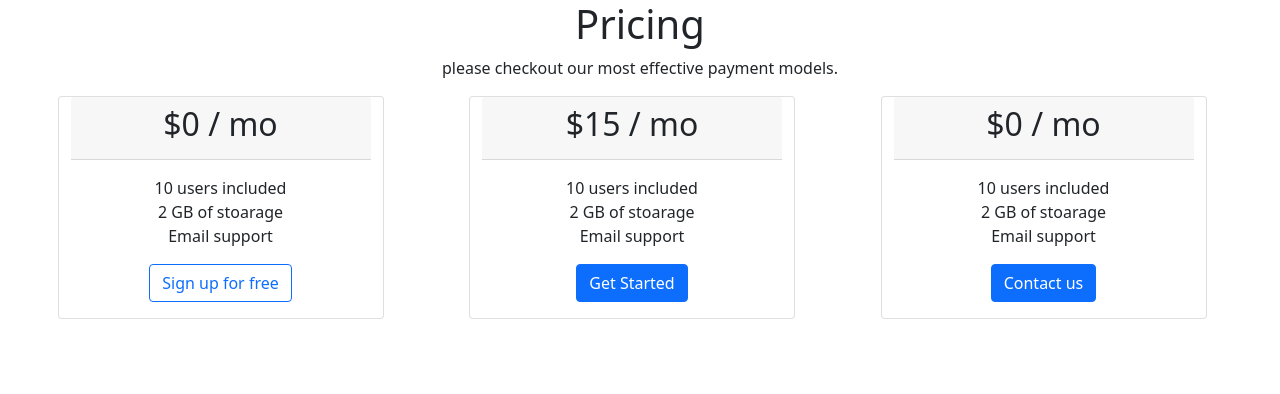
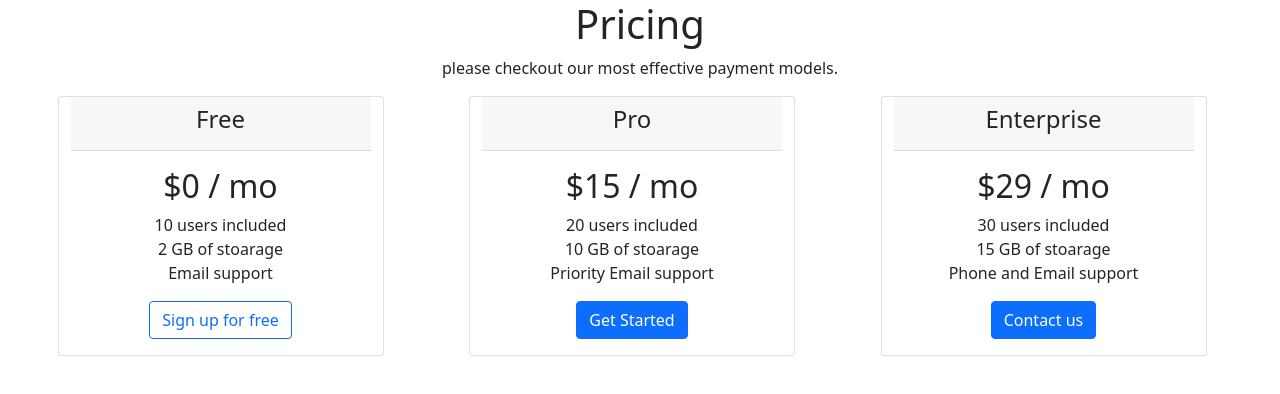
Before and after one commit to shivrajkaudare/Pricing-cards-using-bootstrap, a plain HTML site: page index.html in a window 1280 px wide. Drawn offline with nearby package versions, Linux system fonts and the light colour scheme.

Commit message:
Update index.html

```diff
--- a/index.html
+++ b/index.html
@@ -12,9 +12,10 @@
     <div class="row  text-center justify-content-evenly">
        <div class="card col-md-3 mb-3 me-3">
           <div class="card-header">
-            <h2 class="card-title">$0 / mo</h2>
+            <h4>Free</h4>
           </div>
           <div class="card-body">
+            <h2 class="card-title">$0 / mo</h2>
             <Ul class="list-unstyled">
                 <li>10 users included</li>
                 <li> 2 GB of stoarage</li>
@@ -25,32 +26,33 @@
        </div>
         <div class="card  col-md-3 mb-3 me-3">
            <div class="card-header">
-             <h2 class="card-title">$15 / mo</h2>
+            <h4>Pro</h4>
            </div>
            <div class="card-body">
+            <h2 class="card-title">$15 / mo</h2>
              <Ul class="list-unstyled">
-                 <li>10 users included</li>
-                 <li> 2 GB of stoarage</li>
-                 <li> Email support</li>
+                 <li>20 users included</li>
+                 <li> 10 GB of stoarage</li>
+                 <li> Priority Email support</li>
              </Ul>
             <button type="button" class="btn btn-primary">Get Started</button>
            </div>
         </div>
             <div class="card col-md-3 mb-3 me-3">
                <div class="card-header">
-                 <h2 class="card-title">$0 / mo</h2>
+                <h4> Enterprise</h4>
                </div>
                <div class="card-body">
+                <h2 class="card-title">$29 / mo</h2>
                  <Ul class="list-unstyled">
-                     <li>10 users included</li>
-                     <li> 2 GB of stoarage</li>
-                     <li> Email support</li>
+                     <li>30 users included</li>
+                     <li> 15 GB of stoarage</li>
+                     <li>Phone and Email support</li>
                  </Ul>
                 <button type="button" class="btn btn-primary">Contact us</button>
                </div>
             </div>
     </div>
-
 <script src="https://cdn.jsdelivr.net/npm/bootstrap@5.0.2/dist/js/bootstrap.bundle.min.js" integrity="sha384-MrcW6ZMFYlzcLA8Nl+NtUVF0sA7MsXsP1UyJoMp4YLEuNSfAP+JcXn/tWtIaxVXM" crossorigin="anonymous"></script>
 </body>
 </html>
```
